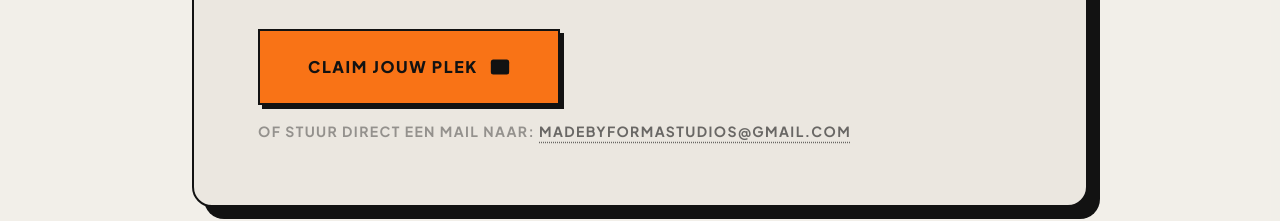
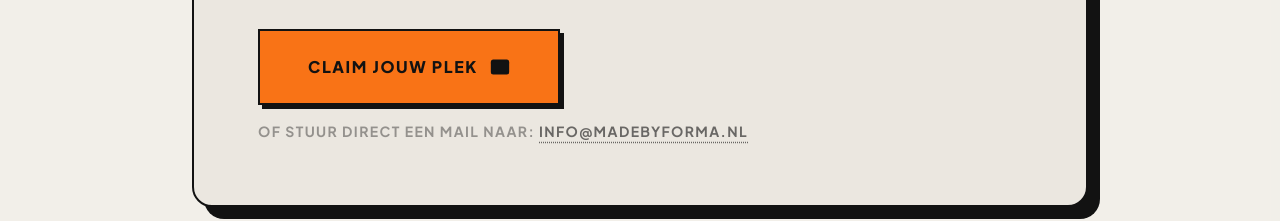
Before and after one commit to madebyformastudios/forma-v2, a Next.js app: page / in a window 1280 px wide. Shown: the part 6001-6222 px from the top of the page. Built offline with nearby package versions, Linux system fonts and the light colour scheme.

Commit message:
emailchange

```diff
--- a/app/privacy/page.tsx
+++ b/app/privacy/page.tsx
@@ -56,7 +56,7 @@ export default function PrivacyPage() {
             <section className="space-y-4">
               <h2 className="text-2xl font-sans font-black uppercase tracking-tight text-ink">3. Jouw Data, Jouw Recht</h2>
               <p className="text-lg text-ink/70 font-body leading-relaxed">
-                Je hebt altijd het recht om te vragen welke gegevens we van jou hebben. Wil je dat we jouw e-mailadres uit onze inbox verwijderen? Eén berichtje naar <a href="mailto:madebyformastudios@gmail.com" className="text-accent underline font-bold">madebyformastudios@gmail.com</a> en we fixen het direct.
+                Je hebt altijd het recht om te vragen welke gegevens we van jou hebben. Wil je dat we jouw e-mailadres uit onze inbox verwijderen? Eén berichtje naar <a href="mailto:info@madebyforma.nl" className="text-accent underline font-bold">info@madebyforma.nl</a> en we fixen het direct.
               </p>
             </section>
 
--- a/components/sections/Contact.tsx
+++ b/components/sections/Contact.tsx
@@ -54,14 +54,14 @@ export default function Contact() {
 
             <div className="space-y-4 pt-8 border-t border-ink/10">
               <a
-                href="mailto:madebyformastudios@gmail.com"
+                href="mailto:info@madebyforma.nl"
                 className="flex items-center space-x-4 group"
               >
                 <div className="shrink-0 w-10 h-10 rounded-full border-2 border-ink flex items-center justify-center bg-white group-hover:bg-accent group-hover:text-white transition-all shadow-[2px_2px_0px_0px_#121212]">
                   <Mail size={18} />
                 </div>
                 <span className="text-sm sm:text-lg md:text-2xl font-sans font-black text-ink group-hover:text-accent transition-colors">
-                  madebyformastudios@gmail.com
+                  info@madebyforma.nl
                 </span>
               </a>
               <div className="flex items-center space-x-4">
--- a/components/sections/FoundingPartner.tsx
+++ b/components/sections/FoundingPartner.tsx
@@ -13,7 +13,7 @@ export default function FoundingPartner() {
     "1 Jaar Premium Hosting & Onderhoud (Gratis)"
   ];
 
-  const email = "madebyformastudios@gmail.com";
+  const email = "info@madebyforma.nl";
   const subject = "Interesse in Founding Partner Pakket - MadeByForma";
   const mailtoLink = `mailto:${email}?subject=${encodeURIComponent(subject)}`;
 
```
